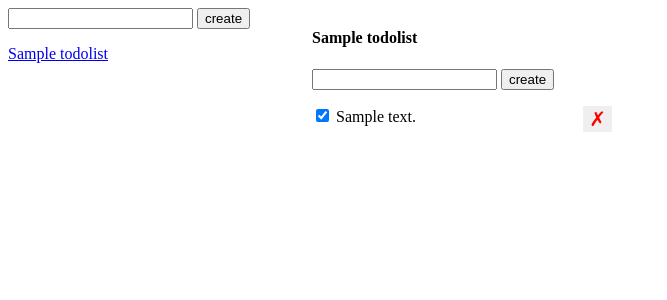
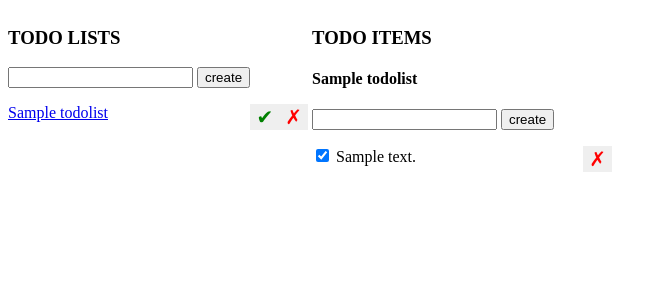
Before and after one commit to tomivanpete/udacity_to-do_app, a Flask app: page /lists/1 in a window 1280 px wide. Shown: the top 300 px of the page, without its empty margins (0-667 px from the left). Run offline with Flask 2, Linux system fonts and the light colour scheme; tables that the repository leaves empty hold one stand-in row (values such as "Sample post").

Commit message:
Added CRUD for TodoLists

```diff
--- a/app.py
+++ b/app.py
@@ -14,7 +14,7 @@ class TodoList(db.Model):
     __tablename__ = 'todolists'
     id = db.Column(db.Integer, primary_key=True)
     name = db.Column(db.String(), nullable=False)
-    todos = db.relationship('Todo', backref='list', lazy=True)
+    todos = db.relationship('Todo', backref='list', lazy=True, cascade='all, delete-orphan')
 
     def __repr__(self):
         return f'<List: {self.id} {self.name}>'
@@ -97,11 +97,50 @@ def set_completed_todo(todo_id):
     else:
         return redirect(url_for('index'))
 
+@app.route('/lists/<list_id>/set-completed', methods=['POST'])
+def set_completed_list(list_id):
+    error = False
+    body = {}
+    try:
+        todolist = TodoList.query.get(list_id)
+        for todo in todolist.todos:
+            todo.completed = True
+        db.session.commit()
+        body['id'] = todolist.id
+        body['name'] = todolist.name
+    except:
+        error = True
+        db.session.rollback()
+        print(sys.exc_info())
+    finally:
+        db.session.close()
+    if error:
+        abort(500)
+    else:
+        return redirect(url_for('index'))
+
 @app.route('/todos/<todo_id>', methods=['DELETE'])
 def delete_todo(todo_id):
     error = False
     try:
         Todo.query.filter_by(id=todo_id).delete()
+        db.session.commit()
+    except:
+        db.session.rollback()
+        print(sys.exc_info())
+    finally:
+        db.session.close()
+    if error:
+        abort(500)
+    else:
+        return jsonify(success=True)
+
+@app.route('/lists/<list_id>', methods=['DELETE'])
+def delete_list(list_id):
+    error = False
+    try:
+        todolist = db.session.query(TodoList).filter(TodoList.id == list_id).first()
+        db.session.delete(todolist)
         db.session.commit()
     except:
         db.session.rollback()
--- a/templates/index.html
+++ b/templates/index.html
@@ -1,6 +1,6 @@
 <html>
     <head>
-        <title>To-Do App</title>
+        <title>Todo App</title>
         <style>
             .hidden {
                 display: none;
@@ -27,44 +27,96 @@
                 display: inline-block;
                 vertical-align: top;
             }
+            .list-completed {
+                -webkit-appearance: none;
+                border: none;
+                outline: none;
+                color: green;
+                float: right;
+                cursor: pointer;
+                font-size: 20px;
+            }
         </style>
     </head>
     <body>
         <div id="lists-wrapper">
-            <form id="listForm">
+            <h3>TODO LISTS</h3>
+            <form id="list-form">
                 <input type="text" id="listName" name="name" />
                 <input type="submit" value="create" />
             </form>
-            <div id="listError" class="hidden">An error occurred!</div>
+            <div id="list-error" class="hidden">An error occurred!</div>
             <ul id="lists">
                 {% for list in lists %}
                 <li>
                     <a href="/lists/{{ list.id }}">{{ list.name }}</a>
+                    <button class="list-delete-button" type="button" data-id="{{ list.id }}">&cross;</button>
+                    <button class="list-completed" data-id="{{ list.id }}" type="button">&#10004;</button>
                 </li>
                 {% endfor %}
             </ul>
         </div>
         <div id="todos-wrapper">
-            <h4 id="activeList" data-id="{{ active_list.id }}">{{ active_list.name }}</h4>
-            <form id="todoForm">
+            <h3>TODO ITEMS</h3>
+            <h4 id="active-list" data-id="{{ active_list.id }}">{{ active_list.name }}</h4>
+            <form id="todo-form">
                 <input type="text" id="description" name="description" />
                 <input type="submit" value="create" />
             </form>
-            <div id="todoError" class="hidden">An error occurred!</div>
+            <div id="todo-error" class="hidden">An error occurred!</div>
             <ul id="todos">
                 {% for todo in todos %}
                 <li>
                     <input class="check-completed" data-id="{{ todo.id }}" type="checkbox" {% if todo.completed %} checked {% endif %} />
                     {{ todo.description }}
-                    <button class="delete-button" type="button" data-id="{{ todo.id }}">&cross;</button>
+                    <button class="todo-delete-button" type="button" data-id="{{ todo.id }}">&cross;</button>
                 </li>
                 {% endfor %}
             </ul>
         </div>
         <script>
-            const deleteButtons = document.querySelectorAll('.delete-button');
-            for (let i = 0; i < deleteButtons.length; i++) {
-                const deleteButton = deleteButtons[i];
+            const listDeleteButtons = document.querySelectorAll('.list-delete-button');
+            for (let i = 0; i < listDeleteButtons.length; i++) {
+                const listDeleteButton = listDeleteButtons[i];
+                listDeleteButton.onclick = function(e) {
+                    const listId = e.target.dataset.id;
+                    fetch('/lists/' + listId, {
+                        method: 'DELETE'
+                    })
+                    .then(function() {
+                        location.reload();
+                        console.log('Deleted List with ID: ' + listId);
+                    })
+                    .catch(function() {
+                        document.getElementById('list-error').className = '';
+                    })
+                }
+            }
+
+            const listCompleteButtons = document.querySelectorAll('.list-completed');
+            for (let i = 0; i < listCompleteButtons.length; i++) {
+                const listCompleteButton = listCompleteButtons[i];
+                listCompleteButton.onclick = function(e) {
+                    const listId = e.target.dataset.id;
+                    fetch('/lists/' + listId + '/set-completed', {
+                        method: 'POST',
+                        body: '',
+                        headers: {
+                            'Content-Type': 'application/json'
+                        }
+                    })
+                    .then(function() {
+                        location.reload();
+                    })
+                    .catch(function() {
+                        document.getElementById('list-error').className = '';
+                    })
+                }
+            }
+
+            const todoDeleteButtons = document.querySelectorAll('.todo-delete-button');
+            for (let i = 0; i < todoDeleteButtons.length; i++) {
+                const deleteButton = todoDeleteButtons[i];
                 deleteButton.onclick = function(e) {
                     const todoId = e.target.dataset.id;
                     fetch('/todos/' + todoId, {
@@ -75,7 +127,7 @@
                         console.log('Deleted Todo with ID: ' + todoId);
                     })
                     .catch(function() {
-                        document.getElementById('error').className = '';
+                        document.getElementById('todo-error').className = '';
                     })
                 }
             }
@@ -97,17 +149,17 @@
                         }
                     })
                     .catch(function() {
-                        document.getElementById('error').className = '';
+                        document.getElementById('todo-error').className = '';
                     })
                 }
             }
-            document.getElementById('todoForm').onsubmit = function(e) {
+            document.getElementById('todo-form').onsubmit = function(e) {
                 e.preventDefault();
                 fetch('/todos/create', {
                     method: 'POST',
                     body: JSON.stringify({
                         'description': document.getElementById('description').value,
-                        'list_id': document.getElementById('activeList').attributes['data-id'].value
+                        'list_id': document.getElementById('active-list').attributes['data-id'].value
                     }),
                     headers: {
                         'Content-Type': 'application/json'
@@ -128,17 +180,17 @@
                     location.reload();
                 })
                 .catch(function() {
-                    document.getElementById('todoError').className = '';
+                    document.getElementById('todo-error').className = '';
                 })
             }
 
-            document.getElementById('listForm').onsubmit = function(e) {
+            document.getElementById('list-form').onsubmit = function(e) {
                 e.preventDefault();
                 fetch('/lists/create', {
                     method: 'POST',
                     body: JSON.stringify({
                         'name': document.getElementById('listName').value,
-                        'list_id': document.getElementById('activeList').attributes['data-id'].value
+                        'list_id': document.getElementById('active-list').attributes['data-id'].value
                     }),
                     headers: {
                         'Content-Type': 'application/json'
@@ -159,7 +211,7 @@
                     location.reload();
                 })
                 .catch(function() {
-                    document.getElementById('listError').className = '';
+                    document.getElementById('list-error').className = '';
                 })
             }
         </script>
```
